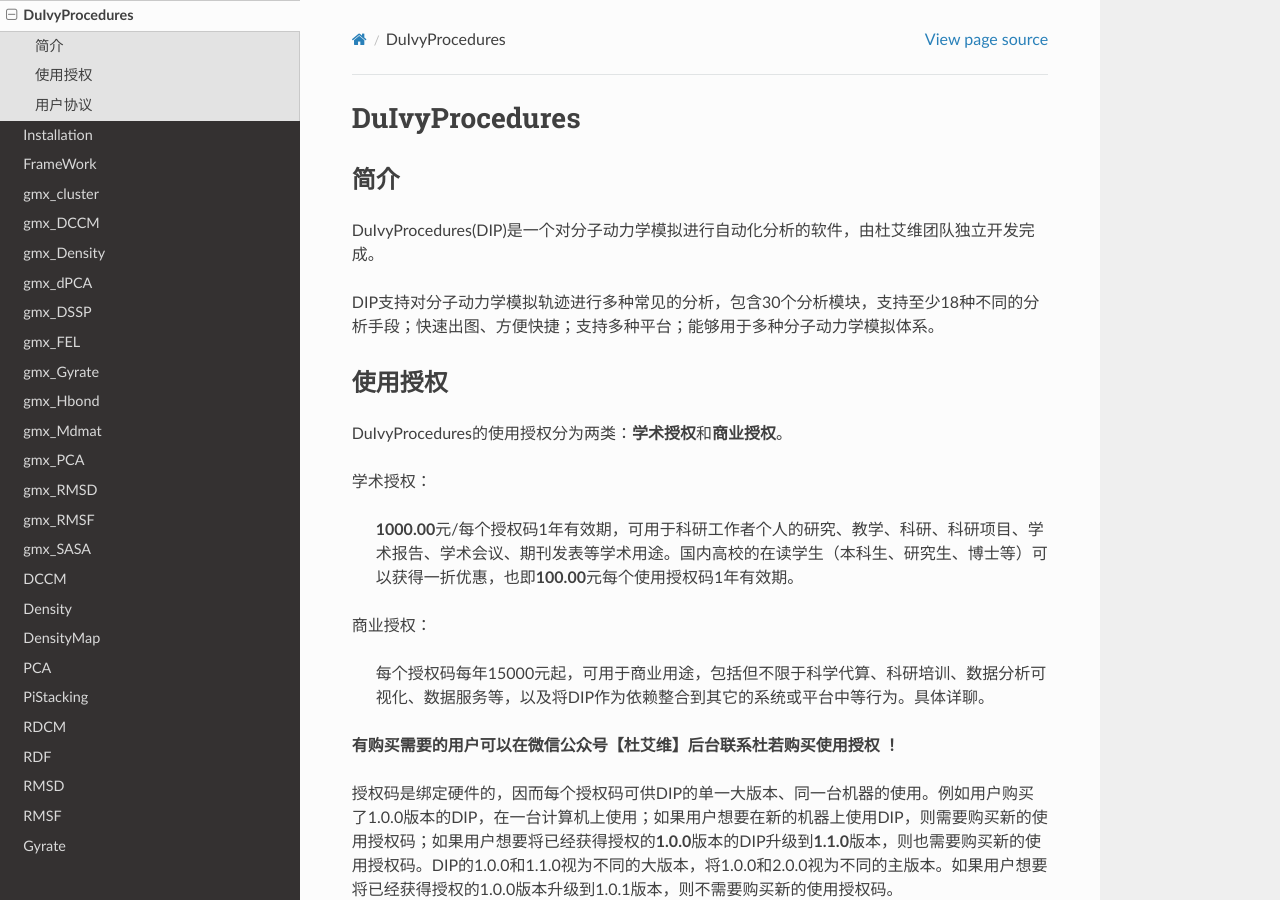
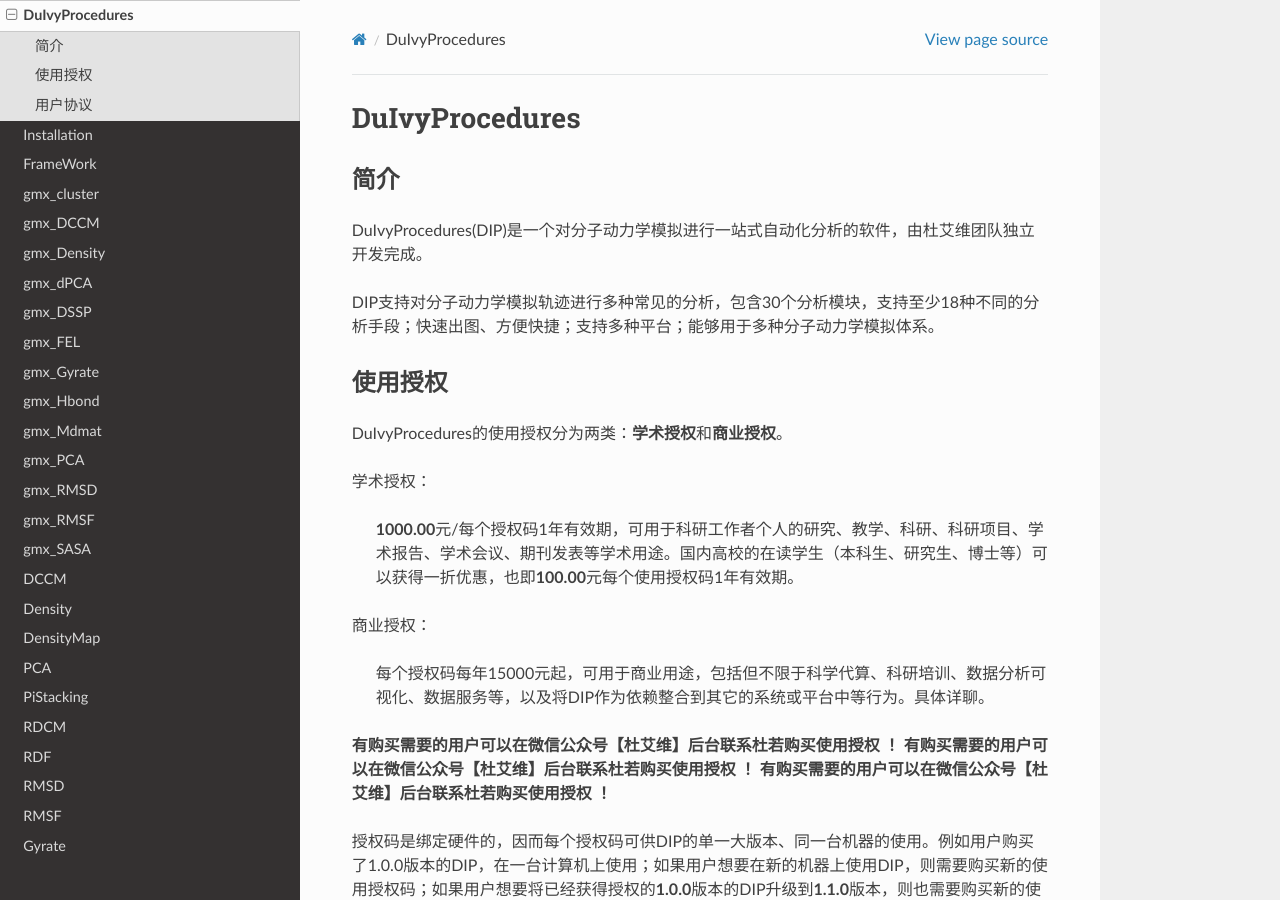
Before and after one commit to CharlesHahn/DuIvyProcedures_Docs, a Sphinx documentation site: the page built from docs/DuIvyProcedures.md, in a window 1280 px wide and 900 px high. Built offline with Sphinx 7.4.7 and the Read the Docs theme 2.0.0, drawn with Linux system fonts in a browser that asks for light colours.

Commit message:
update docs

```diff
--- a/docs/DuIvyProcedures.md
+++ b/docs/DuIvyProcedures.md
@@ -2,7 +2,7 @@
 
 ## 简介
 
-DuIvyProcedures(DIP)是一个对分子动力学模拟进行自动化分析的软件，由杜艾维团队独立开发完成。
+DuIvyProcedures(DIP)是一个对分子动力学模拟进行一站式自动化分析的软件，由杜艾维团队独立开发完成。
 
 DIP支持对分子动力学模拟轨迹进行多种常见的分析，包含30个分析模块，支持至少18种不同的分析手段；快速出图、方便快捷；支持多种平台；能够用于多种分子动力学模拟体系。
 
@@ -21,6 +21,9 @@
 
 
 **有购买需要的用户可以在微信公众号【杜艾维】后台联系杜若购买使用授权 ！**
+**有购买需要的用户可以在微信公众号【杜艾维】后台联系杜若购买使用授权 ！**
+**有购买需要的用户可以在微信公众号【杜艾维】后台联系杜若购买使用授权 ！**
+
 
 授权码是绑定硬件的，因而每个授权码可供DIP的单一大版本、同一台机器的使用。例如用户购买了1.0.0版本的DIP，在一台计算机上使用；如果用户想要在新的机器上使用DIP，则需要购买新的使用授权码；如果用户想要将已经获得授权的**1.0.0**版本的DIP升级到**1.1.0**版本，则也需要购买新的使用授权码。DIP的1.0.0和1.1.0视为不同的大版本，将1.0.0和2.0.0视为不同的主版本。如果用户想要将已经获得授权的1.0.0版本升级到1.0.1版本，则不需要购买新的使用授权码。
 
```
Also changed, not shown: docs/Develop.md (+1 -1 lines), docs/Framework.md (+2 -0 lines), docs/Install.md (+2 -0 lines).
